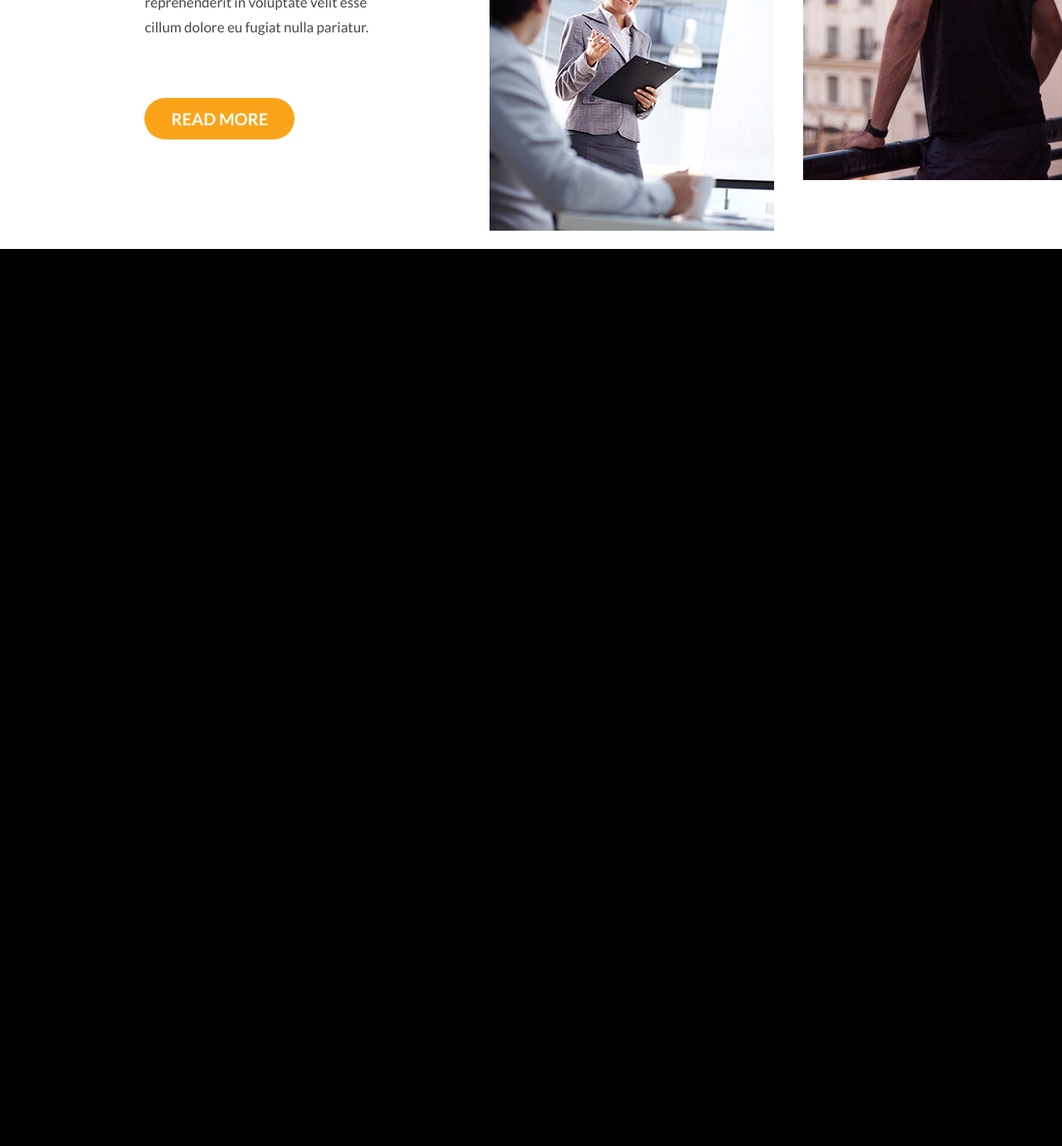
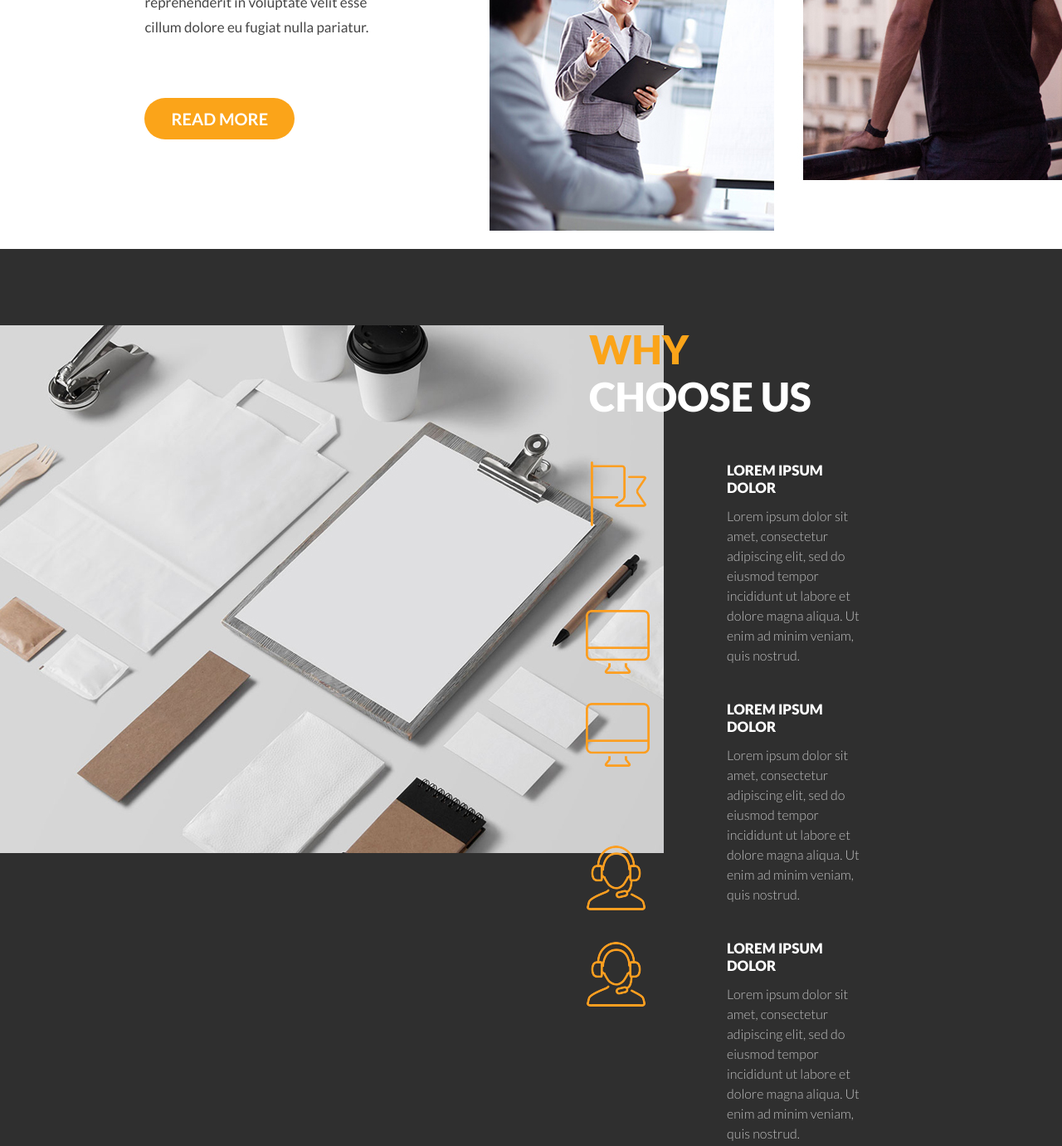
Before and after one commit to batar-btr/Businesses-and-Agencies-Website, a website: page app/index.html in a window 1280 px wide. Shown: the part 3383-4764 px from the top of the page at 83% size. Before the commit the page ends 3683 px from the top, so only its background shows below. Drawn offline with nearby package versions, Linux system fonts and the light colour scheme.

Commit message:
add fifth section

```diff
--- /dev/null
+++ b/app/css/fifth-section.css
@@ -0,0 +1,7 @@
+.fifth-section {
+  padding: 92px 0 92px 50%;
+  background-color: #2f2f2f; }
+  .fifth-section h4 {
+    font: 48px Lato Black;
+    color: #fff;
+    text-transform: uppercase; }
--- a/app/index.html
+++ b/app/index.html
@@ -80,6 +80,23 @@ Ut enim ad minim veniam, quis nostrud exercitation ullamco laboris nisi ut aliqu
             <p>Lorem ipsum dolor sit amet, consectetur adipiscing elit, sed do eiusmod tempor incididunt ut labore et dolore magna aliqua. Ut enim ad minim veniam, quis nostrud exercitation ullamco laboris nisi ut aliquip ex ea commodo consequat. Duis aute irure dolor in reprehenderit in voluptate velit esse cillum dolore eu fugiat nulla pariatur.</p>
             <a href="#" class="read-more">read more</a>
         </section>
+        <section class="fifth-section">
+            <h4><span>why</span><br>choose us</h4>
+            <ul>
+                <li>
+                    <h6>lorem ipsum dolor</h6>
+                    <p>Lorem ipsum dolor sit amet, consectetur adipiscing elit, sed do eiusmod tempor incididunt ut labore et dolore magna aliqua. Ut enim ad minim veniam, quis nostrud.</p>
+                </li>
+                <li>
+                    <h6>lorem ipsum dolor</h6>
+                    <p>Lorem ipsum dolor sit amet, consectetur adipiscing elit, sed do eiusmod tempor incididunt ut labore et dolore magna aliqua. Ut enim ad minim veniam, quis nostrud.</p>
+                </li>
+                <li>
+                    <h6>lorem ipsum dolor</h6>
+                    <p>Lorem ipsum dolor sit amet, consectetur adipiscing elit, sed do eiusmod tempor incididunt ut labore et dolore magna aliqua. Ut enim ad minim veniam, quis nostrud.</p>
+                </li>
+            </ul>
+        </section>
     </div>
     <script src="libs/jquery/dist/jquery.min.js"></script>
 </body>
--- /dev/null
+++ b/app/sass/_fifth-section.sass
@@ -0,0 +1,26 @@
+.fifth-section
+    padding: 92px 0 92px 50%
+    background: url('../img/fifth_section_bg.jpg') no-repeat left 92px, rgb(47, 47, 47)
+    h4
+        font: 48px Lato Black
+        color: #fff
+        text-transform: uppercase
+        padding: 0 0 50px 70px
+        span
+            color: $orange
+    li
+        font: 16px/24px Lato Light, sans-serif
+        color: rgb(191, 191, 191)
+        padding: 0 236px 42px
+        &:first-of-type
+            background: url('../img/icons.png') no-repeat 66px 0
+        &:nth-of-type(2)
+            background: url('../img/icons.png') no-repeat 66px -176px
+        &:last-of-type
+            padding-bottom: 0
+            background: url('../img/icons.png') no-repeat 66px -348px
+        h6
+            font: 17px Lato Black, sans-serif
+            color: #fff
+            text-transform: uppercase
+            padding-bottom: 12px
--- a/app/sass/global.sass
+++ b/app/sass/global.sass
@@ -4,4 +4,5 @@
 @import second-section
 @import third-section
 @import fourth-section
+@import fifth-section
 @import media
```
Also changed, not shown: app/css/global.css, app/img/fifth_section_bg.jpg (added), app/img/icons.png (added).
